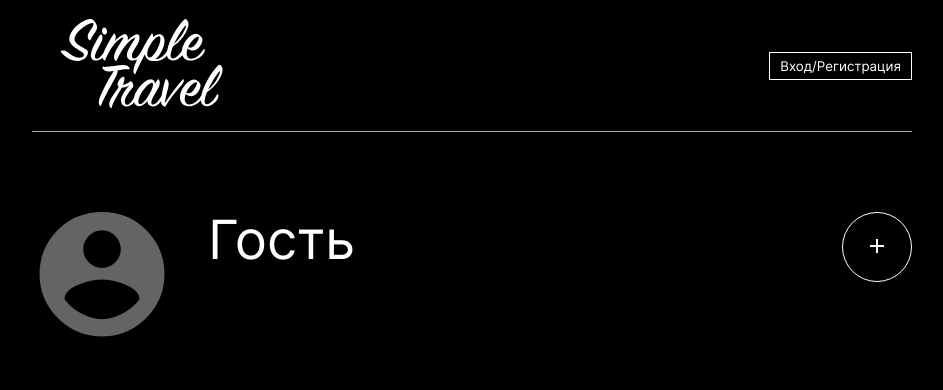
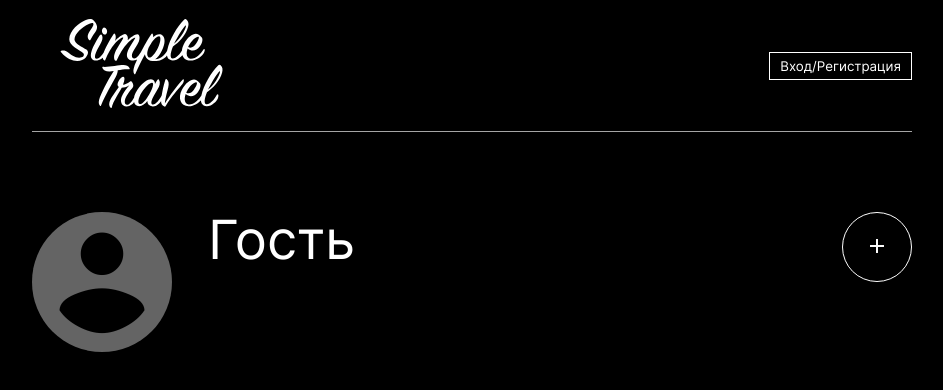
Before and after one commit to boyarkinev/Simple-Travel, a React app: page / in a window 1280 px wide. Shown: the top 390 px of the page, without its empty margins (168-1111 px from the left). Built offline with nearby package versions, Linux system fonts and the light colour scheme; no server answers.

Commit message:
fix avatar style

```diff
--- a/src/entities/Avatar/Avatar.css
+++ b/src/entities/Avatar/Avatar.css
@@ -11,8 +11,8 @@
 }
 
 .avatar__guest {
-  font-size: 150px;
-  line-height: 125px;
+  font-size: 170px;
+  line-height: 140px;
   color: var(--app-dark-disabled);
 }
 
```
